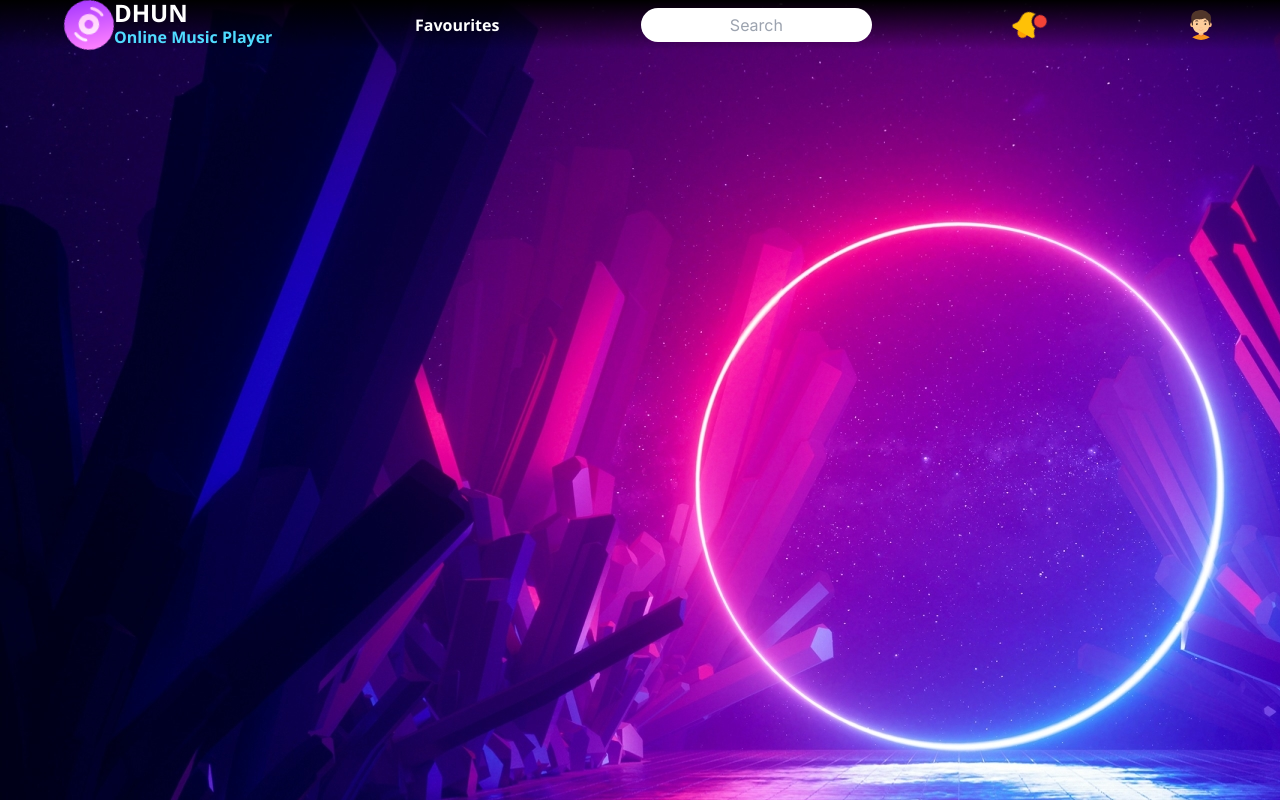
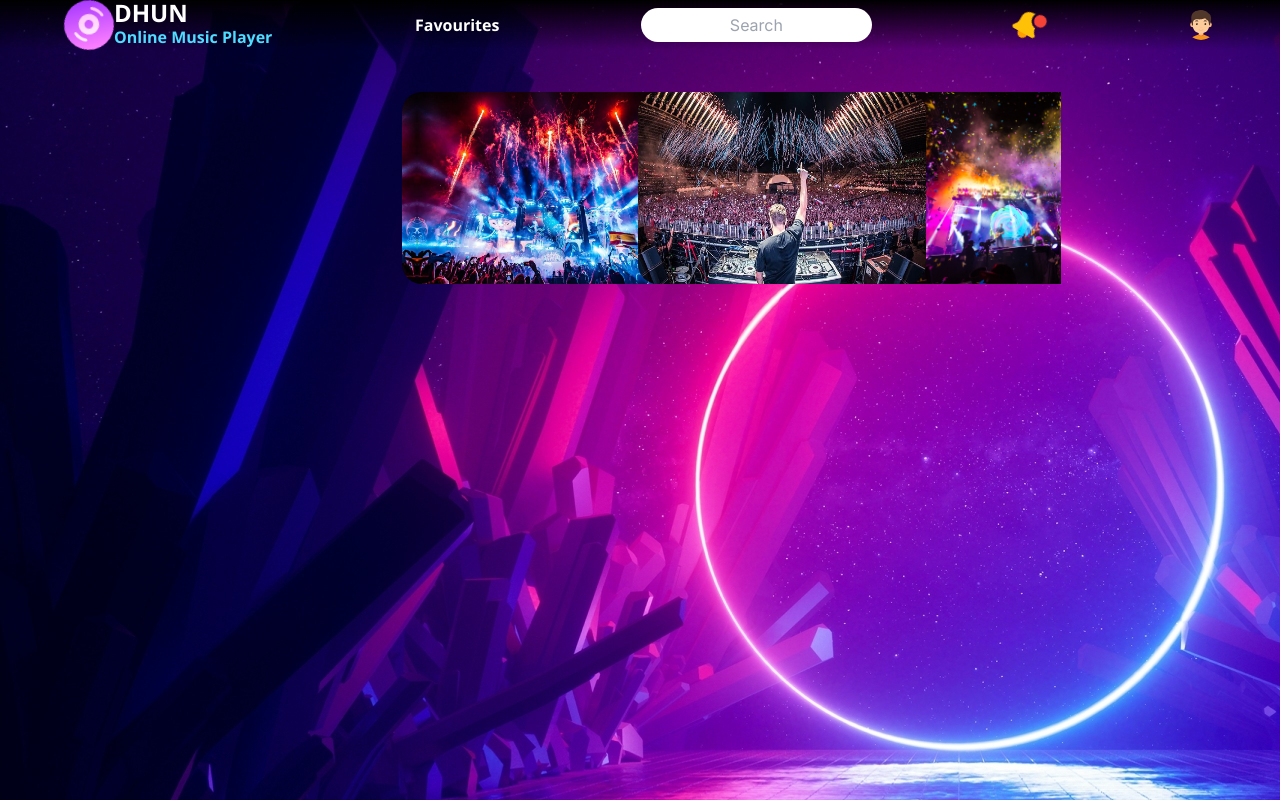
Before and after one commit to swapnilkr/DHUN-Music-Player-V2, a Next.js app: page / in a window 1280 px wide. Built offline with nearby package versions, Linux system fonts and the light colour scheme.

Commit message:
Set up tsa

```diff
--- a/app/page.tsx
+++ b/app/page.tsx
@@ -1,10 +1,17 @@
 import Image from 'next/image';
 import NavBar from './navbar';
+import TSA from './tsa';
 
 export default function Home() {
     return (
         <>
             <NavBar />
+            <main>
+                <aside className    ="aside section-1">
+                    <TSA />
+                </aside>
+            </main>
+
         </>
     )
 
--- /dev/null
+++ b/app/tsa.tsx
@@ -0,0 +1,18 @@
+import Image from 'next/image';
+
+
+export default function TSA() {
+    return (
+        <>
+            <div className="outer-carousel">
+        		<div className="carousel">
+
+                    <img src="/crousel/carousel1.jpg" />
+                    <img src="/crousel/carousel3.jpg" />
+                    <img src="/crousel/carousel2.jpg" />
+                </div>
+            </div>
+        </>
+    )
+
+}
```
